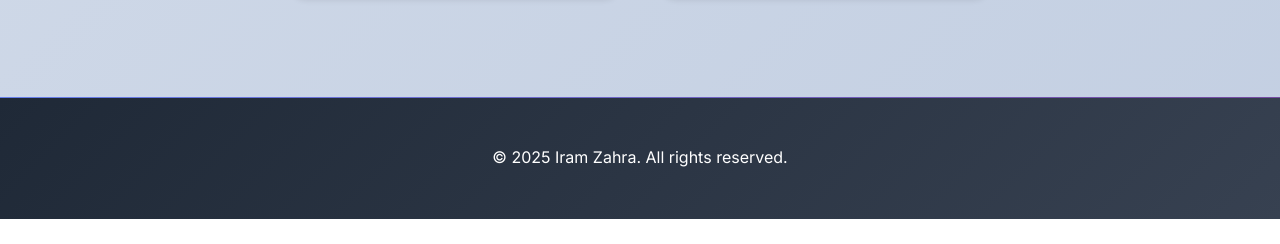
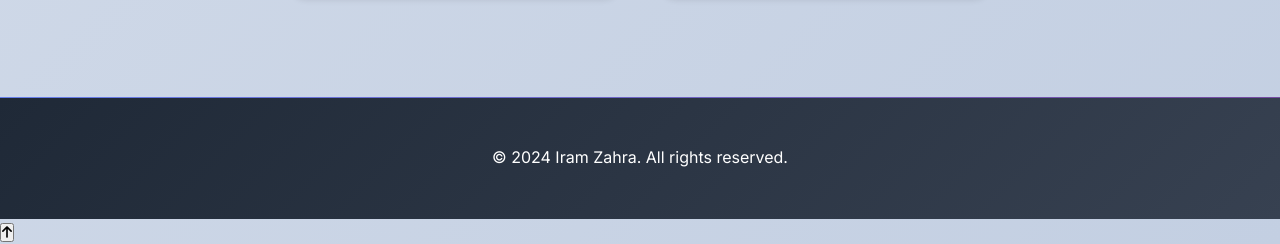
Before and after one commit to Khoso74/Iram-s-portfolio, a plain HTML site: page index.html in a window 1280 px wide. Shown: the part 5630-5874 px from the top of the page. Before the commit the page ends 5849 px from the top, so only its background shows below. Drawn offline with Linux system fonts and the light colour scheme.

Commit message:
Update index.html

```diff
--- a/index.html
+++ b/index.html
@@ -325,9 +325,14 @@
     <!-- Footer -->
     <footer class="footer">
         <div class="container">
-            <p>&copy; 2025 Iram Zahra. All rights reserved.</p>
+            <p>&copy; 2024 Iram Zahra. All rights reserved.</p>
         </div>
     </footer>
+
+    <!-- Scroll to Top Button -->
+    <button id="scrollToTop" class="scroll-to-top" aria-label="Scroll to top">
+        <i class="fas fa-arrow-up"></i>
+    </button>
 
     <script src="script.js"></script>
 </body>
```
